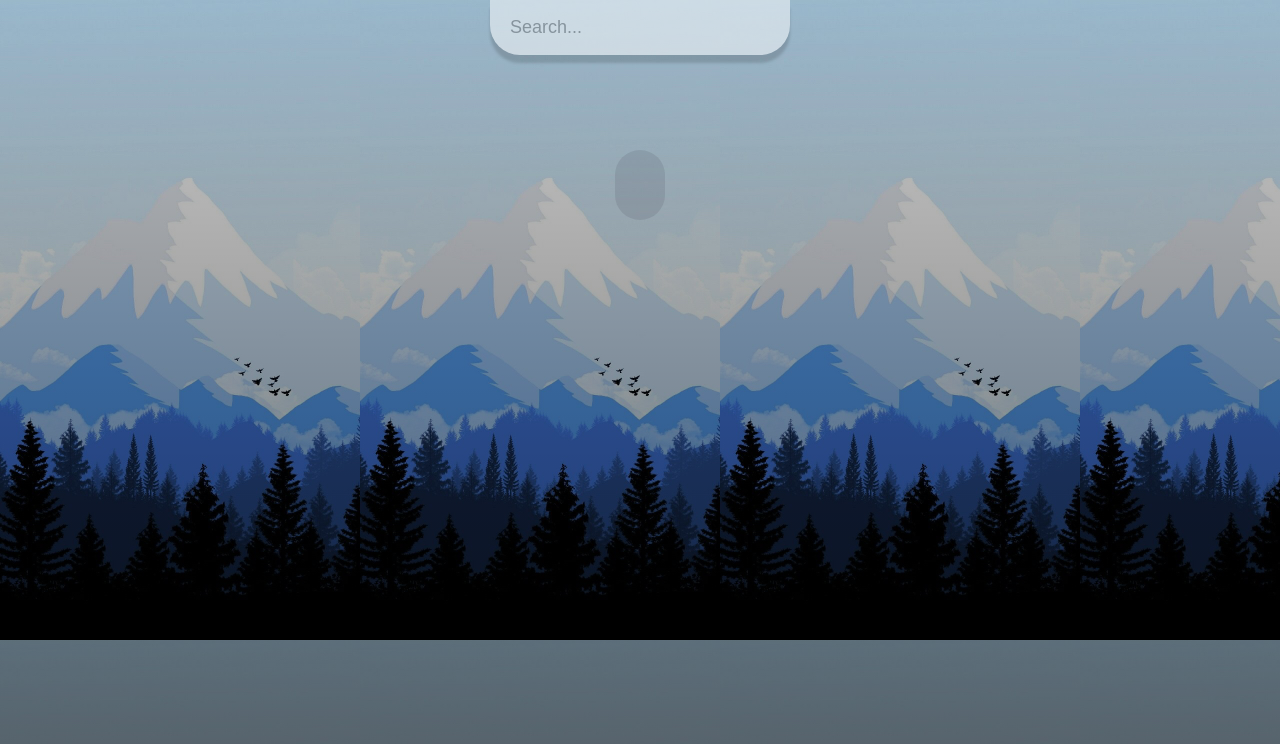
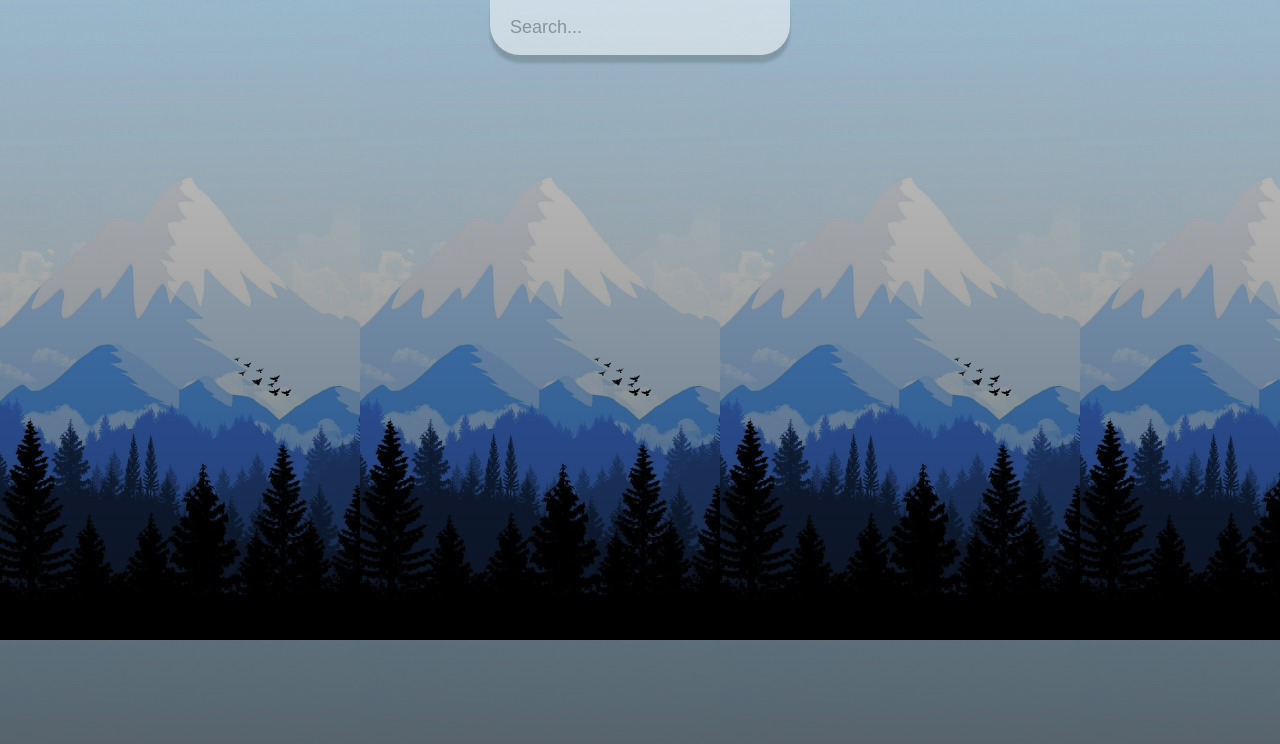
Before and after one commit to TNoga0/reactjs-weather, a React (Create React App) app: page / in a window 1280 px wide. Shown: the top 744 px of the page. Built offline with nearby package versions, Linux system fonts and the light colour scheme.

Commit message:
Prevent the div box from appearing unnecessarily

```diff
--- a/src/components/Result.js
+++ b/src/components/Result.js
@@ -10,9 +10,11 @@ function Result(props) {
       <div className="Location">
         {props.data.location}
       </div>
-      <div className="Temperature">
-        {props.data.temperature}
-      </div>
+      {Object.keys(props.data).length !== 0 &&
+        <div className="Temperature">
+          {props.data.temperature}
+        </div>
+      }
       <div className="Overall">
         {props.data.overall}
       </div>
```
